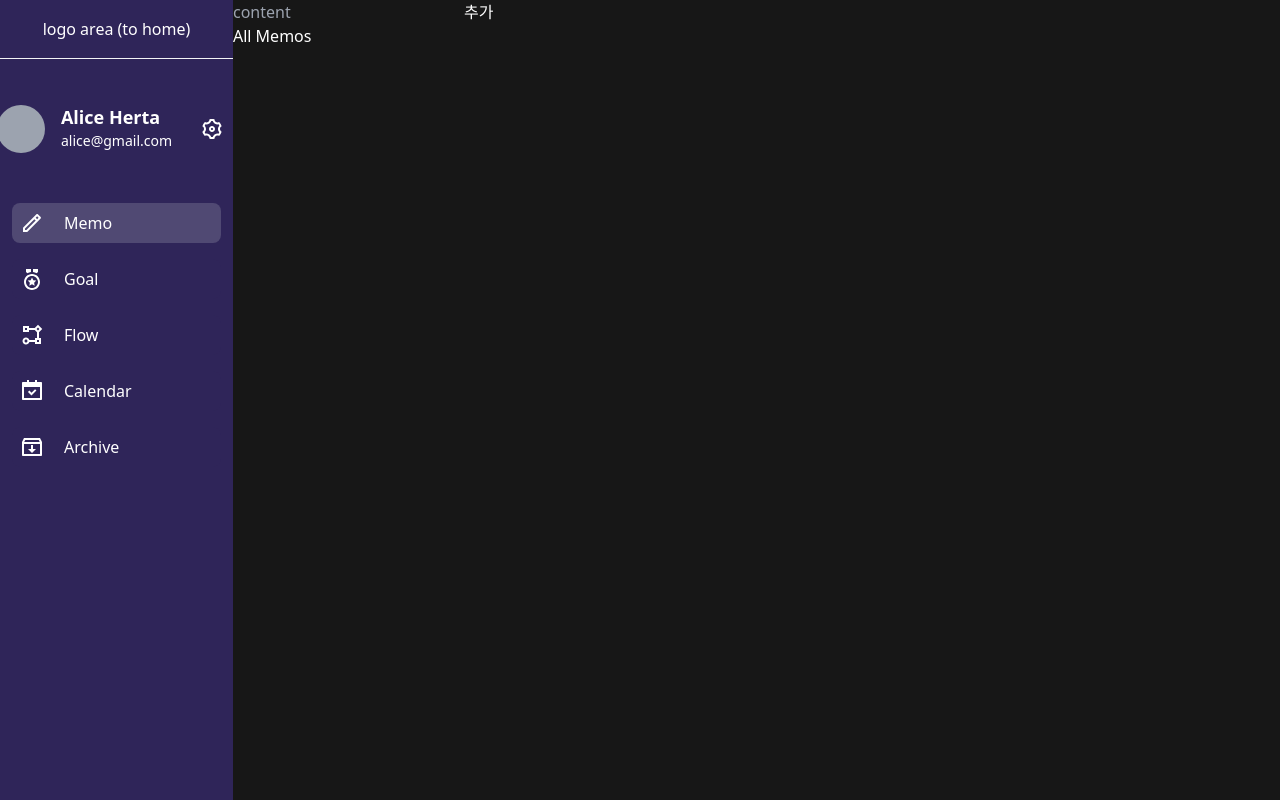
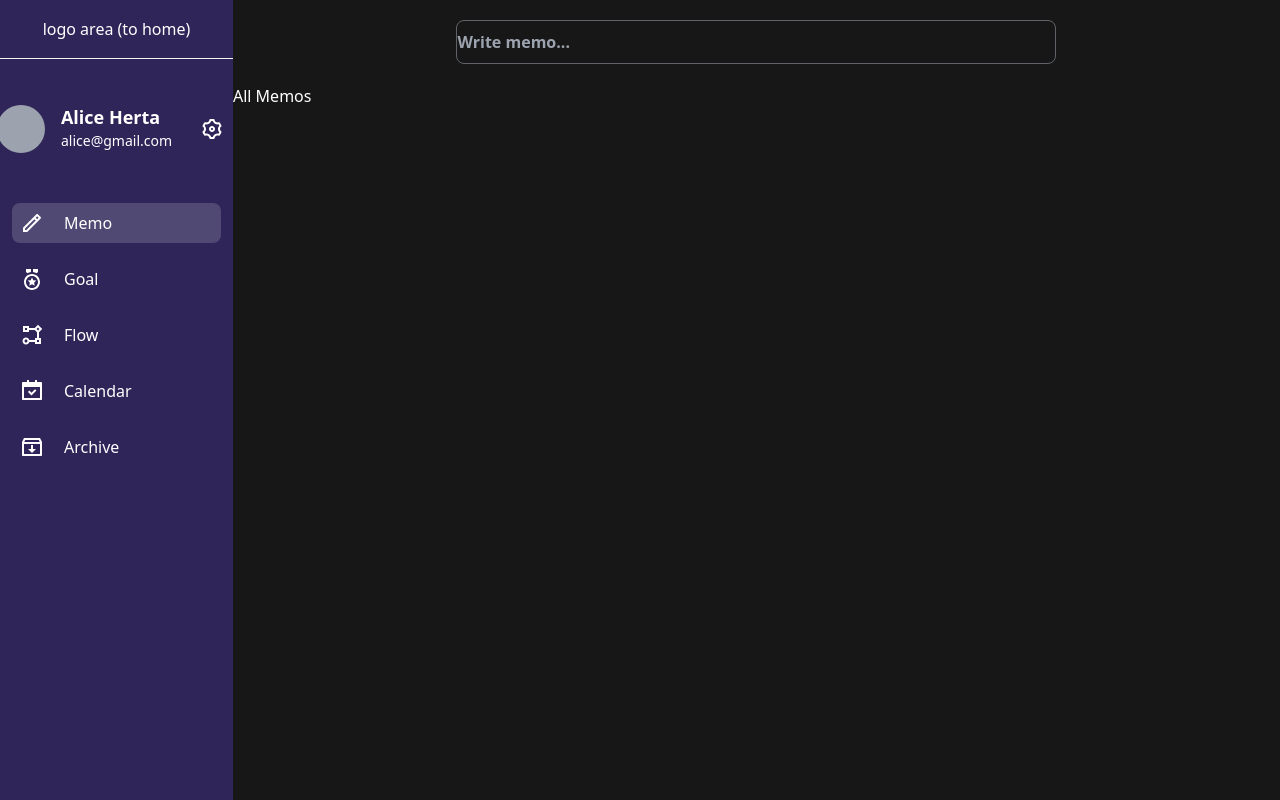
Before and after one commit to cornchiplick/alice-memo, a Next.js app: page /memo in a window 1280 px wide. Built offline with nearby package versions, Linux system fonts and the light colour scheme.

Commit message:
Feat: 비로그인 사용자가 사용할 메모 로직 프로토타입 구현

```diff
--- a/app/(sidebar)/layout.tsx
+++ b/app/(sidebar)/layout.tsx
@@ -2,7 +2,7 @@ import Sidebar from "@/components/Sidebar";
 
 const SidebarLayout = ({children}: {children: React.ReactNode}) => {
   return (
-    <div aria-label="werwer" className="flex flex-row">
+    <div className="flex w-full flex-row">
       <Sidebar />
       {children}
     </div>
--- a/app/(sidebar)/memo/page.tsx
+++ b/app/(sidebar)/memo/page.tsx
@@ -1,42 +1,12 @@
 "use client";
 
+import MemoForm from "@/components/MemoForm";
 import {Constants} from "@/constants/constants";
-import {generateUUID} from "@/utils/utils";
-import {useEffect, useRef, useState} from "react";
+import {Memo} from "@/types/memo/Memo";
+import {useEffect, useState} from "react";
 
 const MemoHome = () => {
-  const inputRef = useRef<HTMLInputElement>(null);
-  const [allMemo, setAllMemo] = useState<string[]>([]);
-
-  const handleSubmit = async (event: React.FormEvent<HTMLFormElement>) => {
-    event.preventDefault();
-    const formData = new FormData(event.currentTarget);
-    const content = formData.get("content")?.toString() || "";
-
-    const uuid = generateUUID();
-    const itemKey = `${Constants.ALICE_MEMO_ITEM}_${uuid}`;
-
-    localStorage.setItem(itemKey, content);
-
-    const memoAll = localStorage.getItem(Constants.ALICE_MEMO_ALL) || "";
-
-    let memoArray = [];
-    if (memoAll) {
-      try {
-        memoArray = JSON.parse(memoAll);
-      } catch (e) {
-        console.error("Failed to parse ALICE_MEMO_ALL storage: ", e);
-      }
-    }
-
-    memoArray.push(itemKey);
-    localStorage.setItem(Constants.ALICE_MEMO_ALL, JSON.stringify(memoArray));
-    setAllMemo(memoArray);
-
-    if (inputRef.current) {
-      inputRef.current.value = "";
-    }
-  };
+  const [allMemo, setAllMemo] = useState<Memo[]>([]);
 
   useEffect(() => {
     const memoAll = localStorage.getItem(Constants.ALICE_MEMO_ALL) || "";
@@ -48,23 +18,15 @@ const MemoHome = () => {
   }, []);
 
   return (
-    <div>
-      <form onSubmit={handleSubmit}>
-        <input
-          ref={inputRef}
-          required
-          type="text"
-          placeholder="content"
-          name="content"
-          className="rounded-md border-none bg-transparent"
-        />
-        <button type="submit">추가</button>
-      </form>
+    <div className="w-full">
+      <MemoForm setAllMemo={setAllMemo} />
       <div>
         <h2>All Memos</h2>
-        {allMemo.map((memo) => (
-          <MemoComp key={memo} memoKey={memo} />
-        ))}
+        <div className="flex flex-col gap-2">
+          {allMemo.map((memo) => (
+            <MemoComp key={memo.id} memo={memo} />
+          ))}
+        </div>
       </div>
     </div>
   );
@@ -72,8 +34,21 @@ const MemoHome = () => {
 
 export default MemoHome;
 
-const MemoComp = ({memoKey}: {memoKey: string}) => {
-  const content = localStorage.getItem(memoKey) || "";
-
-  return <div>{`${memoKey}: ${content}`}</div>;
+const MemoComp = ({memo}: {memo: Memo}) => {
+  return (
+    <div className="border border-gray-400 p-1">
+      <p>
+        <span className="text-red-400">id : </span>
+        <span>{memo.id}</span>
+      </p>
+      <p>
+        <span className="text-red-400">title : </span>
+        <span>{memo.title}</span>
+      </p>
+      <p>
+        <span className="text-red-400">content : </span>
+        <span>{memo.content}</span>
+      </p>
+    </div>
+  );
 };
--- /dev/null
+++ b/app/(sidebar)/memo/schema.ts
@@ -0,0 +1,10 @@
+import {z} from "zod";
+
+export const memoSchema = z.object({
+  title: z.string({
+    required_error: "Title is required.",
+  }),
+  content: z.string({
+    required_error: "Content is required.",
+  }),
+});
--- /dev/null
+++ b/components/MemoForm.tsx
@@ -0,0 +1,87 @@
+"use client";
+
+import {memoSchema} from "@/app/(sidebar)/memo/schema";
+import {Constants} from "@/constants/constants";
+import {MemoFormData, MemoFormProps} from "@/types/memo/Memo";
+import {generateUUID} from "@/utils/utils";
+import {useState} from "react";
+import {SubmitHandler, useForm} from "react-hook-form";
+
+const MemoForm = ({setAllMemo}: MemoFormProps) => {
+  const [showForm, setShowForm] = useState<boolean>(false);
+  const {register, reset, handleSubmit} = useForm<MemoFormData>();
+
+  const handleFocus = () => {
+    setShowForm(true);
+  };
+
+  const save: SubmitHandler<MemoFormData> = async (data) => {
+    const result = memoSchema.safeParse(data);
+    if (!result.success) {
+      return result.error.flatten();
+    } else {
+      const uuid = generateUUID(`${Constants.ALICE_MEMO_ITEM}_`);
+      const memo = {
+        id: uuid,
+        ...result.data,
+      };
+
+      const memoAll = localStorage.getItem(Constants.ALICE_MEMO_ALL) || "";
+
+      let memoArray = [];
+      if (memoAll) {
+        try {
+          memoArray = JSON.parse(memoAll);
+        } catch (e) {
+          console.error("Failed to parse ALICE_MEMO_ALL storage: ", e);
+          localStorage.removeItem(Constants.ALICE_MEMO_ALL);
+          return;
+        }
+      }
+
+      memoArray.push(memo);
+      localStorage.setItem(Constants.ALICE_MEMO_ALL, JSON.stringify(memoArray));
+      reset({
+        title: "",
+        content: "",
+      });
+      setAllMemo(memoArray);
+    }
+  };
+
+  const handleBlur = async (event: React.FocusEvent<HTMLDivElement>) => {
+    if (!event.currentTarget.contains(event.relatedTarget as Node)) {
+      await handleSubmit(save)();
+      setShowForm(false);
+    }
+  };
+
+  return (
+    <form onSubmit={handleSubmit(save)}>
+      <div
+        className="flex w-full flex-col items-center justify-center gap-2 py-5"
+        onBlur={handleBlur}>
+        <input
+          {...register("title", {required: true})}
+          required
+          type="text"
+          placeholder={showForm ? "title" : "Write memo..."}
+          defaultValue={""}
+          onFocus={handleFocus}
+          className="h-11 w-[600px] rounded-lg border border-solid border-alice-500 bg-transparent text-base font-semibold"
+        />
+        {showForm && (
+          <input
+            {...register("content", {required: true})}
+            required
+            type="text"
+            placeholder="content"
+            className="h-11 w-[600px] rounded-lg border border-solid border-alice-500 bg-transparent text-base font-semibold"
+          />
+        )}
+      </div>
+    </form>
+  );
+};
+
+export default MemoForm;
--- a/utils/utils.ts
+++ b/utils/utils.ts
@@ -6,9 +6,5 @@ export const generateUUID = (prefix: string = "") => {
     return (c === "x" ? r : (r & 0x3) | 0x8).toString(16);
   });
 
-  if (prefix.length >= 4) {
-    return uuid;
-  } else {
-    return prefix + uuid.substring(0, uuid.length - prefix.length);
-  }
+  return prefix + uuid.substring(0, uuid.length - prefix.length);
 };
```
Also changed, not shown: types/memo/memo.ts (added, +14 -0 lines).
